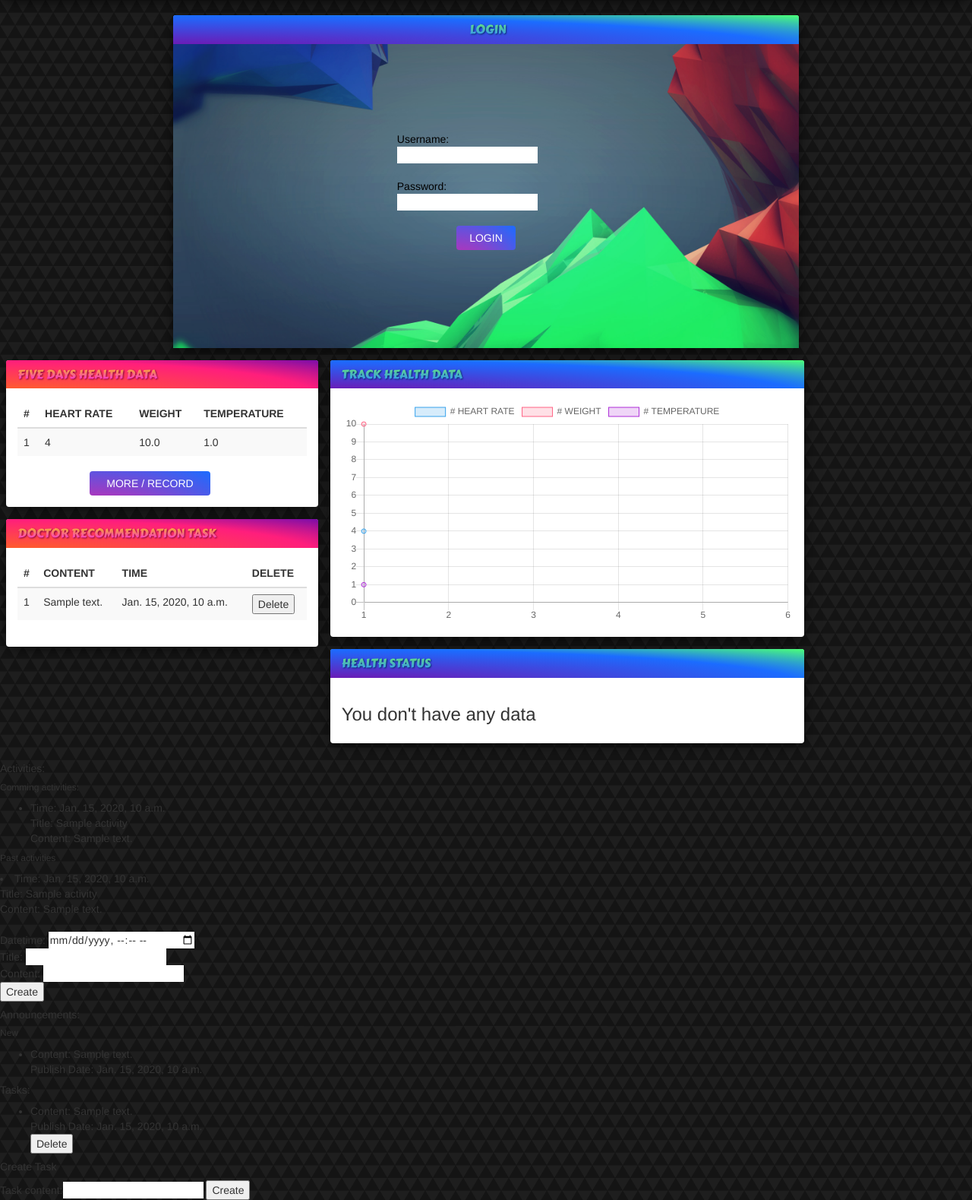
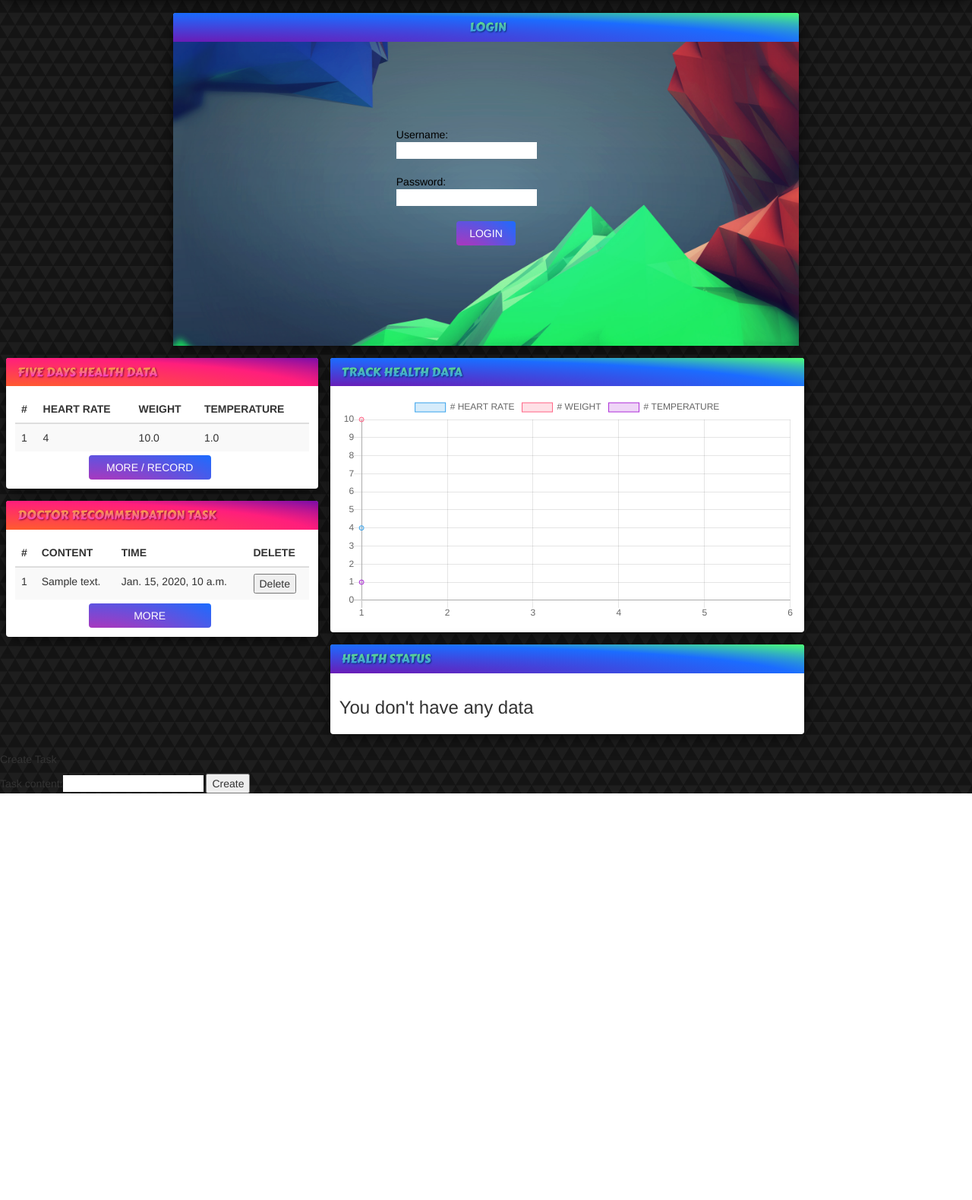
Before and after one commit to TianchenMa/elec5620, a Django app: template templates/health/enduser_homepage.html in a window 1280 px wide. Shown: the part 50-1629 px from the top of the page at 76% size. After the commit the page ends 1094 px from the top, so only its background shows below. Run offline with Django 3.2, Linux system fonts and the light colour scheme; the template is opened without the code that fills it: values that come from a table or form of the project are taken from there, others are empty; tables that the repository leaves empty hold one stand-in row (values such as "Sample post"); some libraries are stand-ins or nearby versions; some web fonts are replaced.

Commit message:
Some style modify

```diff
--- a/health/static/health/style.css
+++ b/health/static/health/style.css
@@ -1,6 +1,6 @@
 body{
     background: white url("images/WP.png");
-    padding-top: 70px;
+    padding-top: 67px;
 }
 
 .navbar-inverse .navbar-brand{
@@ -45,6 +45,14 @@
 
 .panel{
     margin-bottom: 16px;
+}
+
+.panel-body{
+    padding: 12px;
+}
+
+.table{
+    margin-bottom: 5px;
 }
 
 .slogan{
--- a/templates/health/enduser_homepage.html
+++ b/templates/health/enduser_homepage.html
@@ -3,7 +3,9 @@
 {% block content %}
     <div class="container-fluid">
         <div class="row">
+            <!--COL-ONE-->
             <div class="col-sm-12 col-md-4 box">
+                <!--HEALTHDATA-->
                 <div class="panel panel-left">
                     <div class="panel-heading">
                         <h3 class="panel-title" data-text="FIVE DAYS HEALTH DATA">FIVE DAYS HEALTH DATA&nbsp;</h3>
@@ -44,6 +46,7 @@
                         {% endif %}
                     </div>
                 </div>
+                <!--TASK-->
                 <div class="panel panel-left">
                     <div class="panel-heading">
                         <h3 class="panel-title" data-text="DOCTOR RECOMMENDATION TASK">DOCTOR RECOMMENDATION TASK&nbsp;</h3>
@@ -63,7 +66,7 @@
                                 </thead>
                                 <tbody>
                                     {% for task in tasks %}
-                                        {% if forloop.counter < 3%}
+                                        {% if forloop.counter < 4%}
                                             <tr>
                                                 <td>{{ forloop.counter }}</td>
                                                 <td>{{ task.content}}</td>
@@ -83,13 +86,19 @@
                                     {% endfor %}
                                 </tbody>
                             </table>
+                            <form action="{% url 'health:healthdata_page' page_owner.id%}">
+{#                                {% csrf_token %}#}
+                                <button class="btn btn-success col-md-offset-3 col-md-5">MORE</button>
+                            </form>
                         {% else %}
                             <h3>You don't have any data</h3>
                         {% endif %}
                     </div>
                 </div>
             </div>
+            <!--COL-TWO-->
             <div class="col-sm-12 col-md-6 box">
+                <!--CHART-->
                 <div class="panel panel-right">
                     <div class="panel-heading">
                         <h3 class="panel-title" data-text="TRACK HEALTH DATA">TRACK HEALTH DATA&nbsp;</h3>
@@ -100,6 +109,7 @@
                         {% endif %}
                     </div>
                 </div>
+                <!--HEALTHSTATUS-->
                 <div class="panel panel-right">
                     <div class="panel-heading">
                         <h3 class="panel-title" data-text="HEALTH STATUS">HEALTH STATUS&nbsp;</h3>
@@ -152,8 +162,10 @@
                     </div>
                 </div>
             </div>
+            <!--COL-THREE-->
             {% if self %}
                 <div class="col-sm-12 col-md-2 box">
+                    <!--DOCTOR-->
                     <div class="panel panel-last">
                         <div class="panel-heading">
                             <h3 class="panel-title"data-text="YOUR DOCTOR">YOUR DOCTOR&nbsp;</h3>
@@ -169,6 +181,7 @@
                             {% endif %}
                         </div>
                     </div>
+                    <!--NOTIFICATION-->
                     <div class="panel panel-last">
                         <div class="panel-heading">
                             <h3 class="panel-title"data-text="NOTIFICATION">NOTIFICATION&nbsp;</h3>
@@ -190,6 +203,7 @@
                             {% endif %}
                         </div>
                     </div>
+                    <!--ACTIVITY-->
                     <div class="panel panel-last">
                         <div class="panel-heading">
                             <h3 class="panel-title"data-text="ACTIVITY">ACTIVITY&nbsp;</h3>
@@ -279,6 +293,13 @@
 
 
 
+
+
+
+
+
+
+
 {#    <h3>EndUser {{ page_owner.username }}'s homepage</h3>#}
 {#    {% if doctor == None and self %}#}
 {#        <form action="{% url 'health:operations' 'choose_doctor' %}" method="post">#}
@@ -289,49 +310,49 @@
 {#        <h5>--Doctor: {{ doctor.username }}--</h5>#}
 {#    {% endif %}#}
 
-    <div id="activity">
-    <h5>Activities:</h5>
-        <h6>Comming activities:</h6>
-        <ul>
-            {% for activity in activities %}
-                <li>
-                    Time: {{ activity.activity_time }}<br>
-                    Title: {{ activity.title }}<br>
-                    Content: {{ activity.content }}<br>
-                </li>
-                {% if self %}
-                <form action="{% url 'health:operations' 'delete_activity' %}" method="post">
-                    {% csrf_token %}
-                    <input type="hidden" name="activity_id" value="{{ activity.id }}"/>
-                    <button type="submit">Delete</button>
-                </form>
-                {% endif %}
-            {% endfor %}
-        </ul>
-        <h6>Past activities</h6>
-            {% for activity in past_activities %}
-                <li>
-                    Time: {{ activity.activity_time }}<br>
-                    Title: {{ activity.title }}<br>
-                    Content: {{ activity.content }}<br>
-                </li>
-                {% if self %}
-                <form action="{% url 'health:operations' 'delete_activity' %}" method="post">
-                    {% csrf_token %}
-                    <input type="hidden" name="activity_id" value="{{ activity.id }}"/>
-                    <button type="submit">Delete</button>
-                </form>
-                {% endif %}
-            {% endfor %}
-        <br>
-        <form action="{% url 'health:operations' 'create_activity' %}" method="post">
-            {% csrf_token %}
-            Datetime: <input type="datetime-local" name="time"><br>
-            Title: <input type="text" name="title"><br>
-            Content: <input type="text" name="content"><br>
-            <button type="submit">Create</button>
-        </form>
-    </div>
+{#    <div id="activity">#}
+{#    <h5>Activities:</h5>#}
+{#        <h6>Comming activities:</h6>#}
+{#        <ul>#}
+{#            {% for activity in activities %}#}
+{#                <li>#}
+{#                    Time: {{ activity.activity_time }}<br>#}
+{#                    Title: {{ activity.title }}<br>#}
+{#                    Content: {{ activity.content }}<br>#}
+{#                </li>#}
+{#                {% if self %}#}
+{#                <form action="{% url 'health:operations' 'delete_activity' %}" method="post">#}
+{#                    {% csrf_token %}#}
+{#                    <input type="hidden" name="activity_id" value="{{ activity.id }}"/>#}
+{#                    <button type="submit">Delete</button>#}
+{#                </form>#}
+{#                {% endif %}#}
+{#            {% endfor %}#}
+{#        </ul>#}
+{#        <h6>Past activities</h6>#}
+{#            {% for activity in past_activities %}#}
+{#                <li>#}
+{#                    Time: {{ activity.activity_time }}<br>#}
+{#                    Title: {{ activity.title }}<br>#}
+{#                    Content: {{ activity.content }}<br>#}
+{#                </li>#}
+{#                {% if self %}#}
+{#                <form action="{% url 'health:operations' 'delete_activity' %}" method="post">#}
+{#                    {% csrf_token %}#}
+{#                    <input type="hidden" name="activity_id" value="{{ activity.id }}"/>#}
+{#                    <button type="submit">Delete</button>#}
+{#                </form>#}
+{#                {% endif %}#}
+{#            {% endfor %}#}
+{#        <br>#}
+{#        <form action="{% url 'health:operations' 'create_activity' %}" method="post">#}
+{#            {% csrf_token %}#}
+{#            Datetime: <input type="datetime-local" name="time"><br>#}
+{#            Title: <input type="text" name="title"><br>#}
+{#            Content: <input type="text" name="content"><br>#}
+{#            <button type="submit">Create</button>#}
+{#        </form>#}
+{#    </div>#}
 
 {#    <h5>Health data:</h5>#}
 {#    <ul>#}
@@ -355,34 +376,34 @@
 {#    {% endif %}#}
 
 
-    <h5>Announcements:</h5>
-    <h6>New</h6>
-    <ul>
-    {% for new in unviewed_announcements %}
-        <li>
-        Content: {{ new.content }}<br>
-        Publish Date: {{ new.send_date }}
-        </li>
-    {% endfor %}
-    </ul>
+{#    <h5>Announcements:</h5>#}
+{#    <h6>New</h6>#}
+{#    <ul>#}
+{#    {% for new in unviewed_announcements %}#}
+{#        <li>#}
+{#        Content: {{ new.content }}<br>#}
+{#        Publish Date: {{ new.send_date }}#}
+{#        </li>#}
+{#    {% endfor %}#}
+{#    </ul>#}
 
 
-    <h5>Tasks:</h5>
-    <ul>
-    {% for task in tasks %}
-        <li>
-        Content: {{ task.content }}<br>
-        Publish Date: {{ task.send_date }}
-        </li>
-        {% if not self %}
-        <form action="{% url 'health:doctor_operations' page_owner.id 'delete_task' %}" method="post">
-        {% csrf_token %}
-            <input type="hidden" name="task_id" value="{{ task.id }}"/>
-            <button type="submit">Delete</button>
-        </form>
-        {% endif %}
-    {% endfor %}
-    </ul>
+{#    <h5>Tasks:</h5>#}
+{#    <ul>#}
+{#    {% for task in tasks %}#}
+{#        <li>#}
+{#        Content: {{ task.content }}<br>#}
+{#        Publish Date: {{ task.send_date }}#}
+{#        </li>#}
+{#        {% if not self %}#}
+{#        <form action="{% url 'health:doctor_operations' page_owner.id 'delete_task' %}" method="post">#}
+{#        {% csrf_token %}#}
+{#            <input type="hidden" name="task_id" value="{{ task.id }}"/>#}
+{#            <button type="submit">Delete</button>#}
+{#        </form>#}
+{#        {% endif %}#}
+{#    {% endfor %}#}
+{#    </ul>#}
 
     {% if not self %}
         <h5>Create Task</h5>
```
